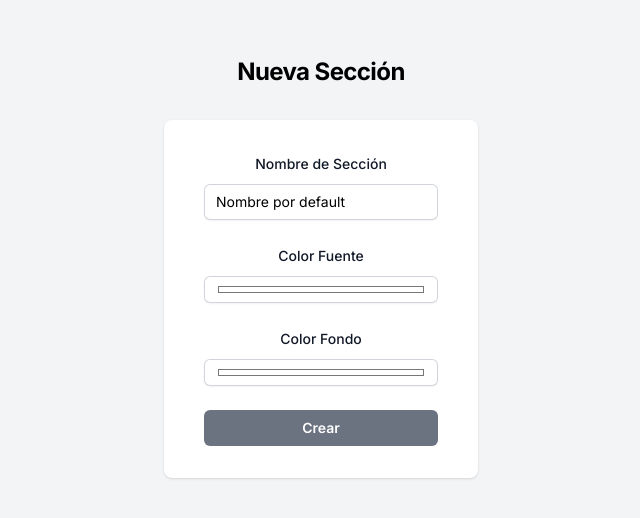
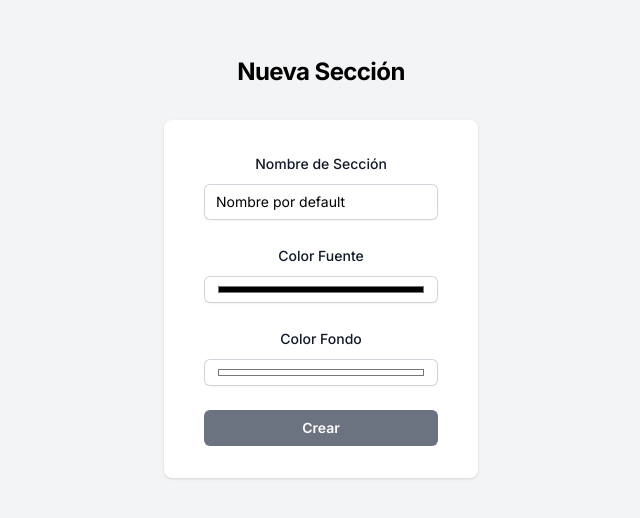
Before and after one commit to politicaobrera/content-admin, a Next.js app: page /sections/new in a window 1280 px wide. Shown: the top 518 px of the page, without its empty margins (319-959 px from the left). Built offline with nearby package versions, Linux system fonts and the light colour scheme; no server answers.

Commit message:
style and onSubmit transformed in form done

```diff
--- a/app/actions/data/sections/createSection.ts
+++ b/app/actions/data/sections/createSection.ts
@@ -8,7 +8,7 @@ const sectionsApi = process.env.CONTENT_SERVER_URL + '/sections'
 const createSection = async function (data: any):Promise<iResponse<Section>> {
   const auth = await getAuthorizationHeader()
   const headers = {...auth, 'Content-Type': 'application/json'}
-  console.log(data);
+  console.log('data',data);
   const response = await fetch(sectionsApi,
    {
     headers: headers,
--- a/app/hooks/useGenericForm.ts
+++ b/app/hooks/useGenericForm.ts
@@ -1,4 +1,4 @@
-import { UseFormReturn, useForm } from "react-hook-form";
+import { SubmitHandler, UseFormReturn, useForm } from "react-hook-form";
 import { yupResolver } from "@hookform/resolvers/yup"
 import * as yup from "yup"
 
@@ -11,7 +11,7 @@ export type InputData= {
     default?: any
 }
 
-export default function useGenericForm(inputs: InputData[]) : UseFormReturn {
+export default function useGenericForm(inputs: InputData[], onSubmit: SubmitHandler<any>) {
   const schemaObject: Record<string, yup.AnySchema> = {};
   const defaultValues: { [key: string]: any } = {};
 
@@ -25,7 +25,7 @@ export default function useGenericForm(inputs: InputData[]) : UseFormReturn {
         fieldSchema = yup.number();
         break;
     case "color":
-        fieldSchema = yup.string()/* .matches(/^#[0-9A-Fa-f]{6}$/, "Invalid color format"); */
+        fieldSchema = yup.string().matches(/^#[0-9A-Fa-f]{6}$/, "Invalid color format");
         break;
     default:
         fieldSchema = yup.string();
@@ -34,18 +34,45 @@ export default function useGenericForm(inputs: InputData[]) : UseFormReturn {
     if (input.required) {
       fieldSchema = fieldSchema.required(`${input.label} es requerido`);
     }
-    defaultValues[input.id] = input.default /* || (input.type === 'text' ? '' : input.type === 'color' ? '#ffffff' : ''); */
+    defaultValues[input.id] = input.default;
 
     schemaObject[input.id] = fieldSchema;
 
   });
 
+
   const schema = yup.object().shape(schemaObject);
 
-  const useFormObject = useForm({
+  const useFormObject : UseFormReturn = useForm({
     resolver: yupResolver(schema),
     defaultValues: defaultValues
   })
 
-  return useFormObject;
+  const onSubmitHandler : SubmitHandler<any> = useFormObject.handleSubmit((data) => {
+    const transformedData = flatValuesToFinalObject(data);
+    onSubmit(transformedData);
+  });
+
+
+  return { ...useFormObject, onSubmit: onSubmitHandler };
 }
+
+type NestedObject = {
+  [key: string]: string | NestedObject;
+};
+
+const flatValuesToFinalObject = (data: object) =>{ //only two level
+  let result:NestedObject = {};
+
+  const arrayData = Object.entries(data).map(array => {return array[0].split('_').concat(array[1])})
+
+  for(let i=0; i<arrayData.length; i++){
+    let level1Prop = arrayData[i][0];
+    if(arrayData[i].length === 3){
+      let level2Prop = arrayData[i][1];
+      result = {...result, [level1Prop]: Object.assign(result[level1Prop] || {}, {[level2Prop]: arrayData[i][2]})}
+    }
+    else result = {...result, [level1Prop]: arrayData[i][1]}
+  }
+  return result;
+}
--- a/app/sections/components/SectionForm.tsx
+++ b/app/sections/components/SectionForm.tsx
@@ -4,14 +4,14 @@ import createSection from "@/app/actions/data/sections/createSection";
 import GenericForm, { GenericProps } from "@/app/components/Form/GenericForm";
 import useGenericForm, { InputData } from "@/app/hooks/useGenericForm";
 import { useRouter } from "next/navigation"
-import { FieldValues, useForm } from "react-hook-form";
+import { FieldValues, SubmitHandler, useForm } from "react-hook-form";
 import toast from "react-hot-toast";
 
 const SectionForm: React.FC = () => {
 
 const router = useRouter();
 
-const onSumbit = async (data: any) => {
+const onSumbit: SubmitHandler<any> = async (data: any) => {
   const result = await createSection(data);
   if (result?.error) {
     toast.error(result.error.message)
@@ -37,7 +37,7 @@ const inputs : InputData[] = [
     id: 'styles_color',
     type: 'color',
     required: true,
-    default: '#ffffff'
+    default: '#000000'
   },
   {
     label: 'Color Fondo',
@@ -48,12 +48,12 @@ const inputs : InputData[] = [
   },
 ]
 
-const sectionsFormObject = useGenericForm(inputs)
+const {onSubmit: onSubmitTransformed, ...sectionsFormObject} = useGenericForm(inputs, onSumbit)
 
 
   return (
     <div>
-      <GenericForm inputs={inputs} onSumbit={onSumbit} useFormObject={sectionsFormObject} />
+      <GenericForm inputs={inputs} onSumbit={onSubmitTransformed} useFormObject={sectionsFormObject} />
     </div>
   );
 };
```
Also changed, not shown: app/components/inputs/Input.tsx (+1 -59 lines).
